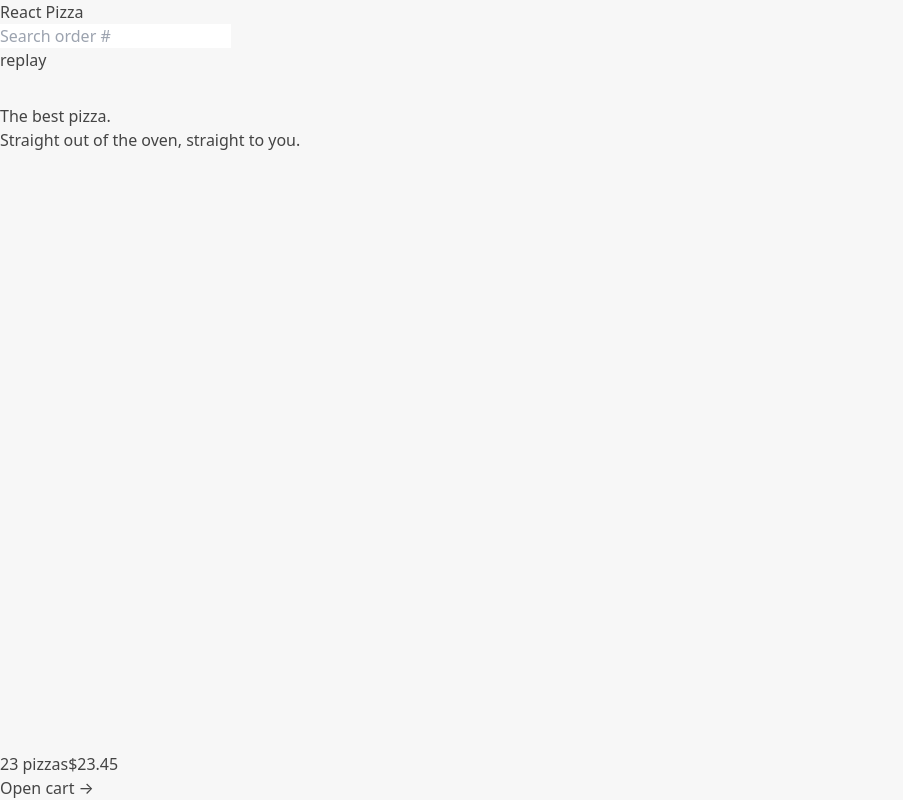
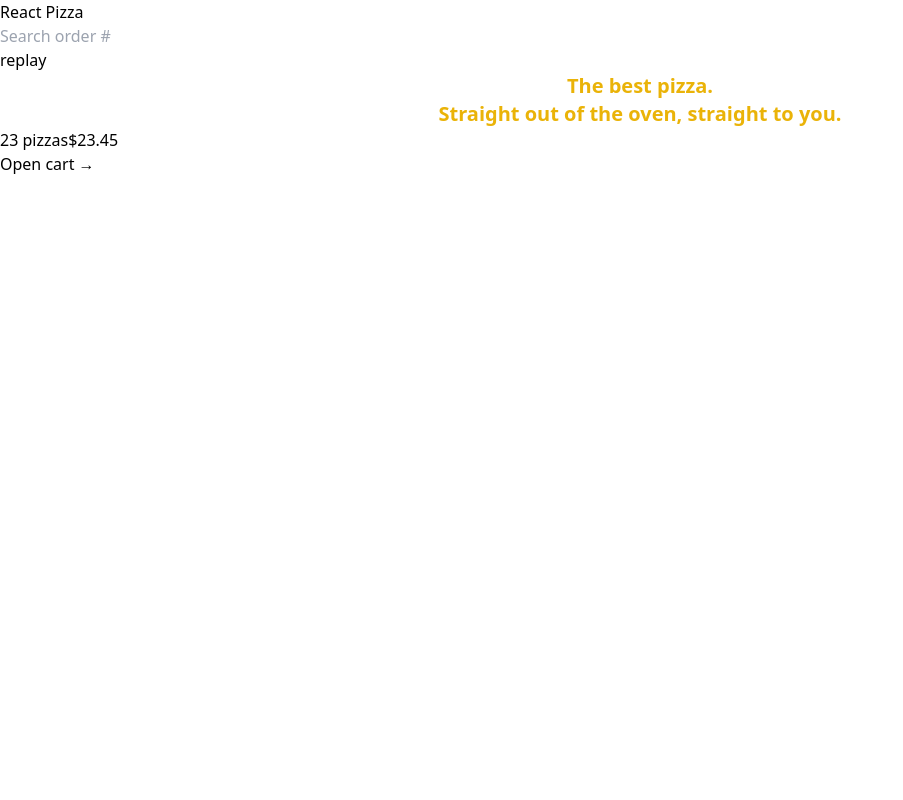
Before and after one commit to replayzor/react-pizza, a React (Vite) app: page / in a window 1280 px wide. Shown: the whole page, without its empty margins (0-903 px from the left). Built offline with nearby package versions, Linux system fonts and the light colour scheme.

Commit message:
add prettier extension

```diff
--- a/package.json
+++ b/package.json
@@ -25,6 +25,8 @@
     "eslint-plugin-react-hooks": "^4.6.0",
     "eslint-plugin-react-refresh": "^0.4.3",
     "postcss": "^8.4.31",
+    "prettier": "^3.0.3",
+    "prettier-plugin-tailwindcss": "^0.5.5",
     "tailwindcss": "^3.3.3",
     "vite": "^4.4.5"
   }
--- a/src/index.css
+++ b/src/index.css
@@ -1,7 +1,8 @@
 @tailwind base;
 @tailwind components;
 @tailwind utilities;
-body {
+
+/* body {
 	font-family: system-ui, -apple-system, BlinkMacSystemFont, "Segoe UI", Roboto,
 		Oxygen, Ubuntu, Cantarell, "Open Sans", "Helvetica Neue", sans-serif;
 	background-color: #f7f7f7;
@@ -13,7 +14,7 @@
 	grid-template-rows: auto 1fr auto;
 	gap: 32px;
 	height: 100dvh;
-}
+} */
 
 /* https://dev.to/afif/i-made-100-css-loaders-for-your-next-project-4eje */
 .loader {
--- a/src/ui/Home.jsx
+++ b/src/ui/Home.jsx
@@ -1,7 +1,7 @@
 function Home() {
   return (
     <div>
-      <h1>
+      <h1 className="text-center text-xl font-semibold text-yellow-500">
         The best pizza.
         <br />
         Straight out of the oven, straight to you.
```
Also changed, not shown: 1 other file (tests, documents, lock files or other folders).
